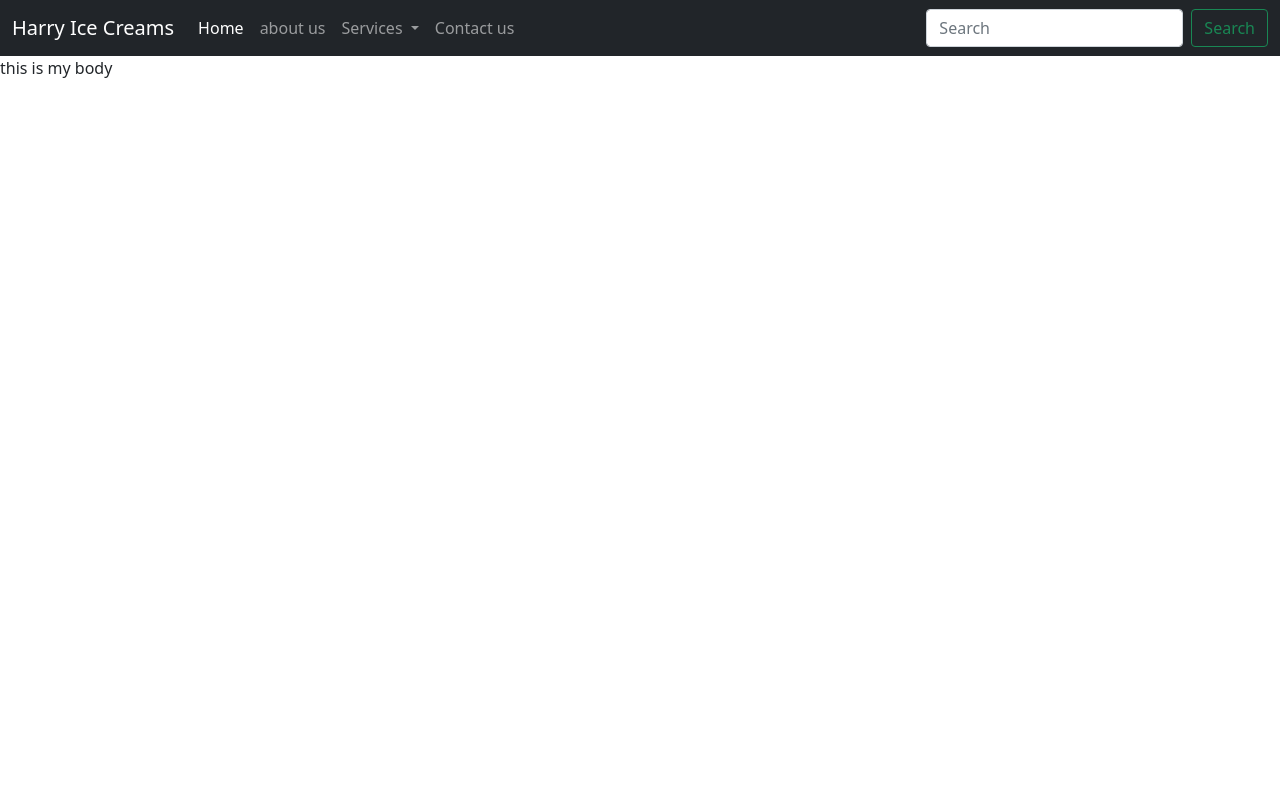
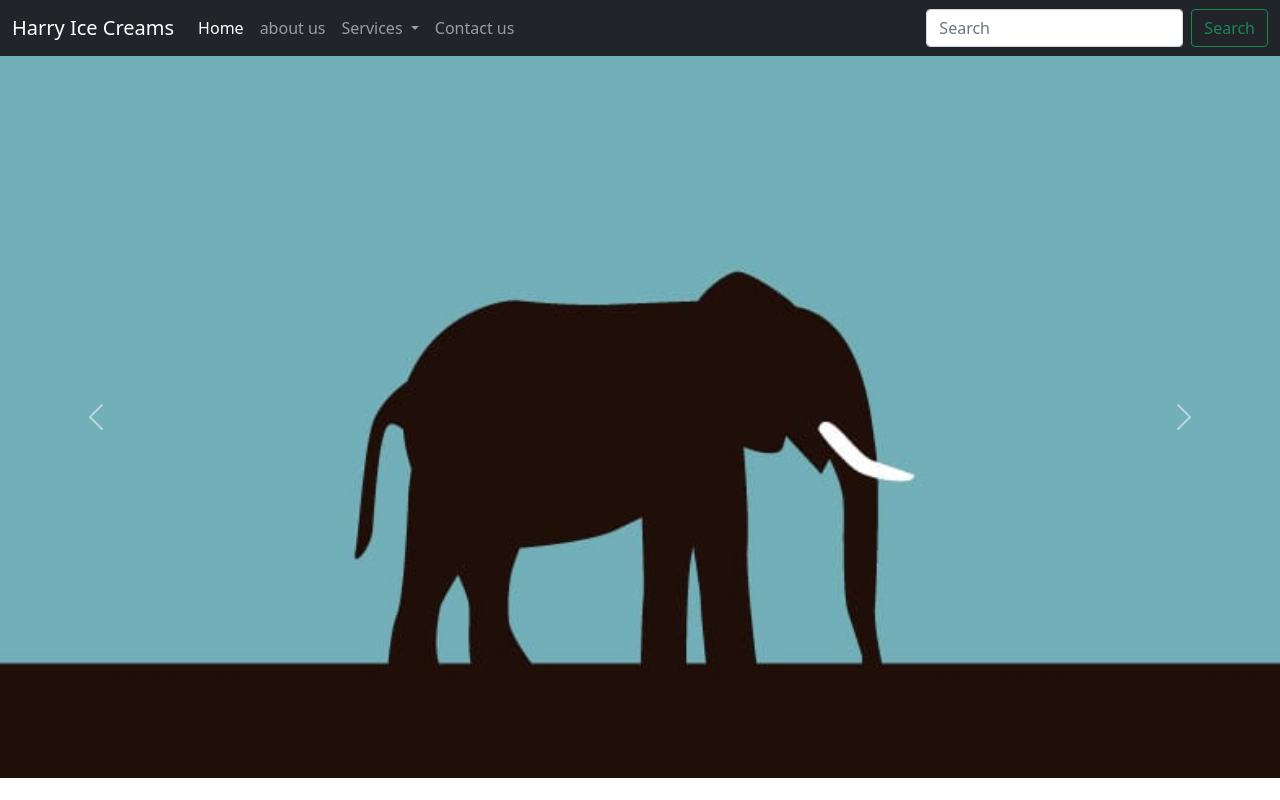
Before and after one commit to TakiYasirUIU/DJANGO-IN-ONE-VIDEO, a Django app: page / in a window 1280 px wide. Run offline with Django 4.2, Linux system fonts and the light colour scheme.

Commit message:
contace and index  update

```diff
--- a/home/urls.py
+++ b/home/urls.py
@@ -6,6 +6,6 @@ urlpatterns = [
     path("",views.index,name='home'),
     path("about",views.about,name='about'),
     path("services",views.services,name='services'),
-    path("contract",views.contract,name='contract'),
+    path("contact",views.contact,name='contact'),
 
 ]
--- a/home/views.py
+++ b/home/views.py
@@ -4,16 +4,21 @@ from django.shortcuts import render, HttpResponse
 # Create your views here.
 
 def index(request):
-    context = {
-        "variable1" :"Harry is great",
-        "variable2" :"Rohan is great"
-    }
-    return render(request, 'index.html', context)
+    # context = {
+    #     "variable1" :"Harry is great",
+    #     "variable2" :"Rohan is great"
+    # }
+    return render(request, 'index.html')
     #return HttpResponse("this is homepage")
 
 def about(request):
-    return HttpResponse("this is aboutpage")
+    return render(request, 'about.html')
+    # return HttpResponse("this is aboutpage")
+
 def services(request):
-    return HttpResponse("this is servicespage")
-def contract(request):
-    return HttpResponse("this is contractpage")
+    return render(request, 'services.html')
+    # return HttpResponse("this is servicespage")
+
+def contact(request):
+    return render(request, 'contact.html')
+    # return HttpResponse("this is contactpage")
--- a/templates/base.html
+++ b/templates/base.html
@@ -37,7 +37,7 @@
                 </ul>
               </li>
               <li class="nav-item">
-                <a class="nav-link" href="contract">Contact us</a>
+                <a class="nav-link" href="contact">Contact us</a>
               </li>
 
             </ul>
--- a/templates/index.html
+++ b/templates/index.html
@@ -1,87 +1,26 @@
 {% extends 'base.html' %}
 {% block title %}Home{% endblock title %}Home
 {% block body %}
-this is my body
+<div id="carouselExampleControls" class="carousel slide" data-bs-ride="carousel">
+    <div class="carousel-inner">
+      <div class="carousel-item active">
+        <img src="/static/img/random.jpg"  class="d-block w-100" alt="...">
+      </div>
+      <div class="carousel-item">
+        <img src="/static/img/random.jpg" class="d-block w-100" alt="...">
+      </div>
+      <div class="carousel-item">
+        <img src="/static/img/random.jpg" class="d-block w-100" alt="...">
+      </div>
+    </div>
+    <button class="carousel-control-prev" type="button" data-bs-target="#carouselExampleControls" data-bs-slide="prev">
+      <span class="carousel-control-prev-icon" aria-hidden="true"></span>
+      <span class="visually-hidden">Previous</span>
+    </button>
+    <button class="carousel-control-next" type="button" data-bs-target="#carouselExampleControls" data-bs-slide="next">
+      <span class="carousel-control-next-icon" aria-hidden="true"></span>
+      <span class="visually-hidden">Next</span>
+    </button>
+  </div>
+</div>
 {% endblock body %}
-
-{% comment %} <!DOCTYPE html>
-<html lang="en">
-<head>
-    <meta charset="UTF-8">
-    <meta http-equiv="X-UA-Compatible" content="IE=edge">
-    <meta name="viewport" content="width=device-width, initial-scale=1.0">
-    <title>this is a test page</title>
-</head>
-<body>
-    <p>
-        <!-- Lorem ipsum dolor sit amet consectetur adipisicing elit. Nihil laboriosam mollitia et incidunt eius asperiores quis, velit a architecto nobis! Nostrum, doloribus. Delectus illum aperiam unde? Voluptatem unde esse commodi.
-        variable value1 is  <b>{{variable1}} </b>
-        variable value1 is  <b>{{variable2}} </b> -->
-
-        <!doctype html>
-<html lang="en">
-  <head>
-    <!-- Required meta tags -->
-    <meta charset="utf-8">
-    <meta name="viewport" content="width=device-width, initial-scale=1">
-
-    <!-- Bootstrap CSS -->
-    <link href="https://cdn.jsdelivr.net/npm/bootstrap@5.1.3/dist/css/bootstrap.min.css" rel="stylesheet" integrity="sha384-1BmE4kWBq78iYhFldvKuhfTAU6auU8tT94WrHftjDbrCEXSU1oBoqyl2QvZ6jIW3" crossorigin="anonymous">
-
-    <title>Herri icecream</title>
-  </head>
-  <body>
-    <nav class="navbar navbar-expand-lg navbar-dark bg-dark">
-        <div class="container-fluid">
-          <a class="navbar-brand" href="#">Harry Ice Creams </a>
-          <button class="navbar-toggler" type="button" data-bs-toggle="collapse" data-bs-target="#navbarSupportedContent" aria-controls="navbarSupportedContent" aria-expanded="false" aria-label="Toggle navigation">
-            <span class="navbar-toggler-icon"></span>
-          </button>
-          <div class="collapse navbar-collapse" id="navbarSupportedContent">
-            <ul class="navbar-nav me-auto mb-2 mb-lg-0">
-              <li class="nav-item">
-                <a class="nav-link active" aria-current="page" href="">Home</a>
-              </li>
-              <li class="nav-item">
-                <a class="nav-link" href="about">about us</a>
-              </li>
-              <li class="nav-item dropdown">
-                <a class="nav-link dropdown-toggle" href="" id="navbarDropdown" role="button" data-bs-toggle="dropdown" aria-expanded="false">
-                  Services
-                </a>
-                <ul class="dropdown-menu" aria-labelledby="navbarDropdown">
-                  <li><a class="dropdown-item" href="services">Icecream</a></li>
-                  <li><a class="dropdown-item" href="#">Softy</a></li>
-                  <li><hr class="dropdown-divider"></li>
-                  <li><a class="dropdown-item" href="#">Family pack</a></li>
-                </ul>
-              </li>
-              <li class="nav-item">
-                <a class="nav-link" href="contract">Contact us</a>
-              </li>
-
-            </ul>
-            <form class="d-flex">
-              <input class="form-control me-2" type="search" placeholder="Search" aria-label="Search">
-              <button class="btn btn-outline-success" type="submit">Search</button>
-            </form>
-          </div>
-        </div>
-      </nav>
-
-    <!-- Optional JavaScript; choose one of the two! -->
-
-    <!-- Option 1: Bootstrap Bundle with Popper -->
-    <script src="https://cdn.jsdelivr.net/npm/bootstrap@5.1.3/dist/js/bootstrap.bundle.min.js" integrity="sha384-ka7Sk0Gln4gmtz2MlQnikT1wXgYsOg+OMhuP+IlRH9sENBO0LRn5q+8nbTov4+1p" crossorigin="anonymous"></script>
-
-    <!-- Option 2: Separate Popper and Bootstrap JS -->
-    <!--
-    <script src="https://cdn.jsdelivr.net/npm/@popperjs/core@2.10.2/dist/umd/popper.min.js" integrity="sha384-7+zCNj/IqJ95wo16oMtfsKbZ9ccEh31eOz1HGyDuCQ6wgnyJNSYdrPa03rtR1zdB" crossorigin="anonymous"></script>
-    <script src="https://cdn.jsdelivr.net/npm/bootstrap@5.1.3/dist/js/bootstrap.min.js" integrity="sha384-QJHtvGhmr9XOIpI6YVutG+2QOK9T+ZnN4kzFN1RtK3zEFEIsxhlmWl5/YESvpZ13" crossorigin="anonymous"></script>
-    -->
-  </body>
-</html>
-    </p>
-
-</body>
-</html> {% endcomment %}
--- /dev/null
+++ b/templates/services.html
@@ -0,0 +1,5 @@
+{% extends 'base.html' %}
+{% block title %}Services{% endblock title %}
+{% block body %}
+ this is my services body
+ {% endblock body %}
```
Also changed, not shown: templates/about.html (added, +7 -0 lines), templates/contact.html (added, +20 -0 lines), static/img/random.jpg (added).
